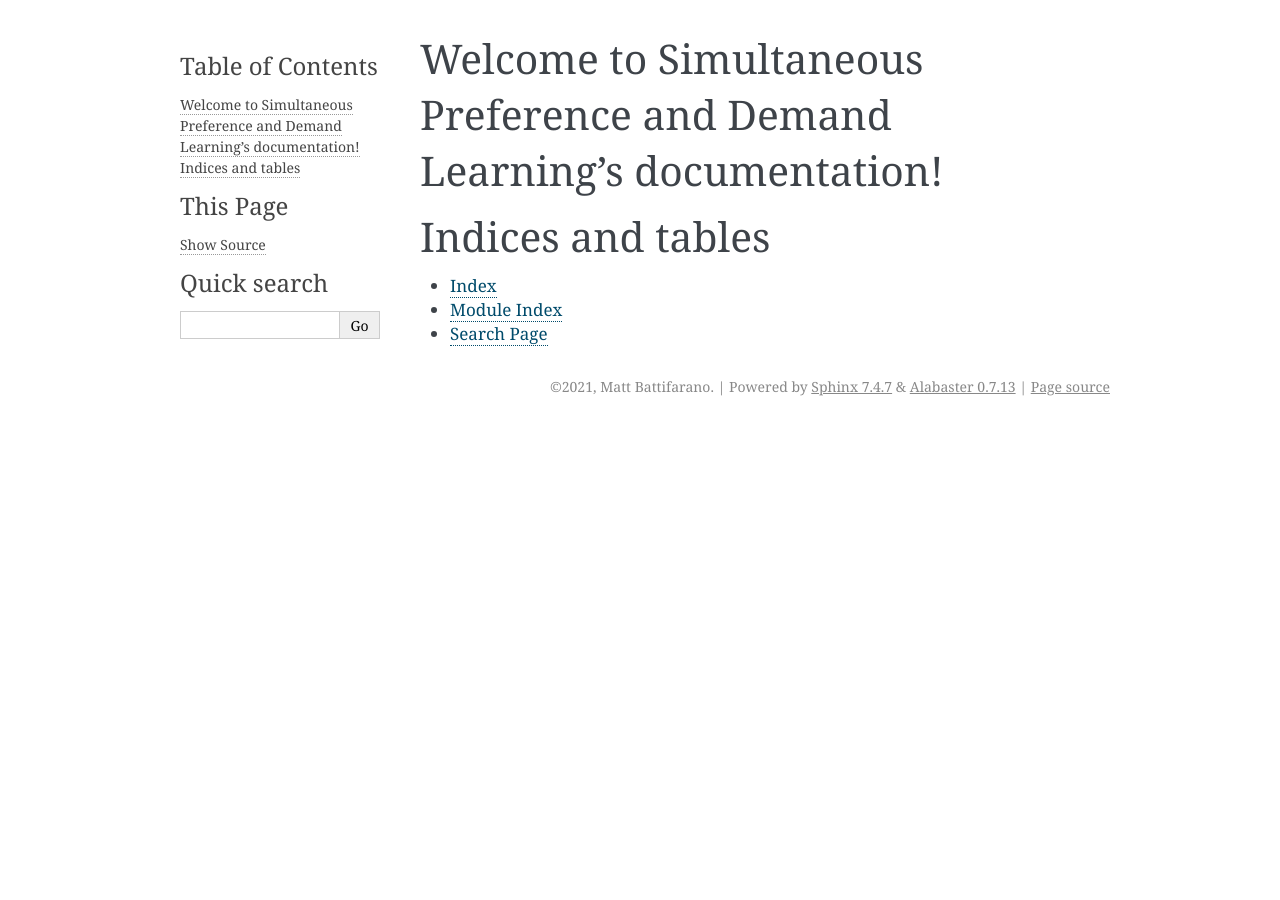
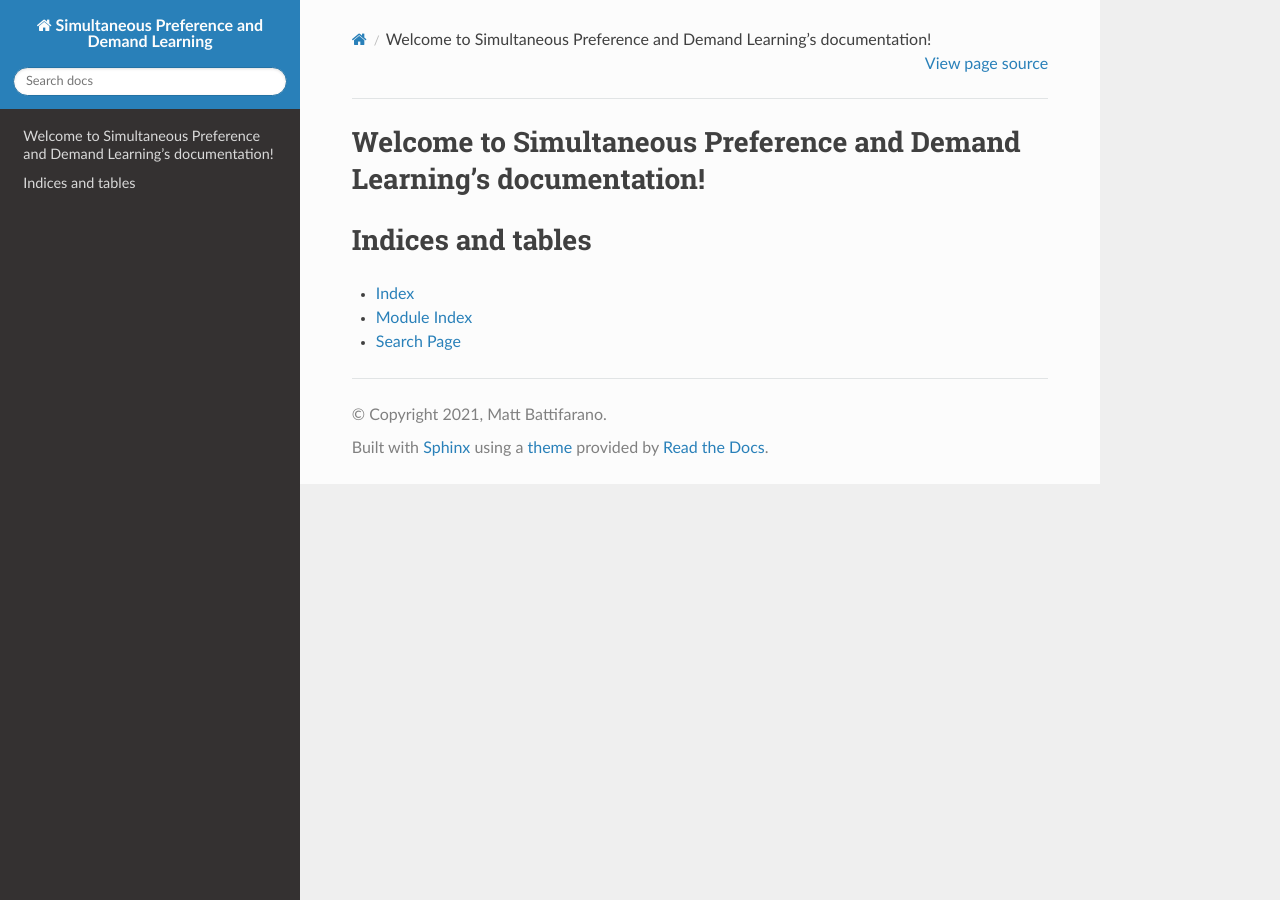
Before and after one commit to mbattifarano/spad, a Sphinx documentation site: the page built from docs/source/index.rst, in a window 1280 px wide. Built offline with Sphinx 7.4.7 and the Read the Docs theme 2.0.0, drawn with Linux system fonts in a browser that asks for light colours.

Commit message:
Use read the docs theme

```diff
--- a/docs/source/conf.py
+++ b/docs/source/conf.py
@@ -38,6 +38,8 @@ release = ''
 # Add any Sphinx extension module names here, as strings. They can be
 # extensions coming with Sphinx (named 'sphinx.ext.*') or your custom
 # ones.
+import sphinx_rtd_theme
+
 extensions = [
     'sphinx.ext.autodoc',
     'sphinx.ext.doctest',
@@ -47,6 +49,7 @@ extensions = [
     'sphinx.ext.mathjax',
     'sphinx.ext.ifconfig',
     'sphinx.ext.viewcode',
+    'sphinx_rtd_theme',
 ]
 
 # Add any paths that contain templates here, relative to this directory.
@@ -83,7 +86,8 @@ highlight_language = 'python3'
 # The theme to use for HTML and HTML Help pages.  See the documentation for
 # a list of builtin themes.
 #
-html_theme = 'alabaster'
+# html_theme = 'alabaster'
+html_theme = 'sphinx_rtd_theme'
 
 # Theme options are theme-specific and customize the look and feel of a theme
 # further.  For a list of options available for each theme, see the
--- a/pyproject.toml
+++ b/pyproject.toml
@@ -22,6 +22,7 @@ seaborn = "^0.11.1"
 pylint = "^2.6.0"
 Sphinx = "^3.4.3"
 pytest-cov = "^2.11.1"
+sphinx-rtd-theme = "^0.5.1"
 
 [build-system]
 requires = ["poetry-core>=1.0.0"]
```
Also changed, not shown: 1 other file.
